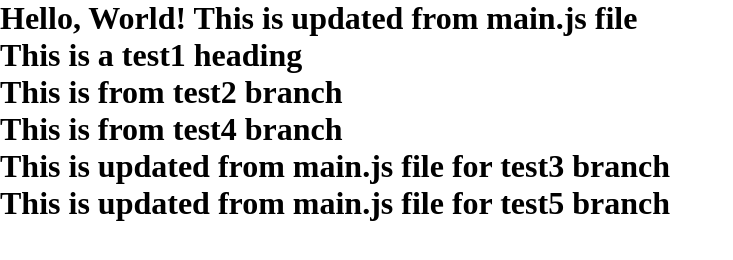
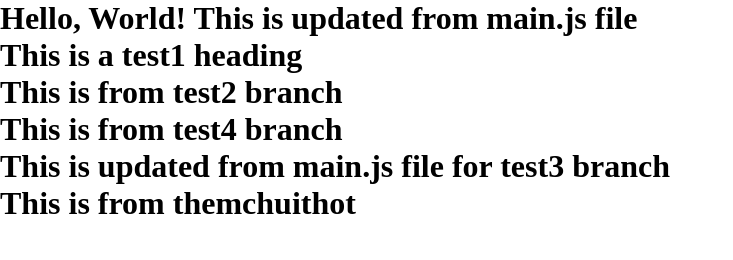
Before and after one commit to KasparPanmei/practiceRepo, a plain HTML site: page index.html in a window 1280 px wide. Shown: the whole page, without its empty margins (0-733 px from the left). Drawn offline with Linux system fonts and the light colour scheme.

Commit message:
hello kaspar

```diff
--- a/index.html
+++ b/index.html
@@ -14,7 +14,7 @@
     <h1 id="test4">This is from test4 branch</h1>
 
     <h1 id="test3">This is from test3 branch</h1>
-    <h1 id="test5">This is from test3 branch</h1>
+    <h1 id="test4">This is from themchuithot</h1>
 
 </body>
 <script src="main.js"></script>
--- a/main.js
+++ b/main.js
@@ -4,3 +4,5 @@ document.getElementById("highlight").innerHTML =  "This is updated from main.js
 document.getElementById("test3").innerHTML = "This is updated from main.js file for test3 branch";
 
 document.getElementById("test5").innerHTML = "This is updated from main.js file for test5 branch";
+
+document.getElementById("test4").innerHTML = "This is updated from main.js file themchuithot";
```
